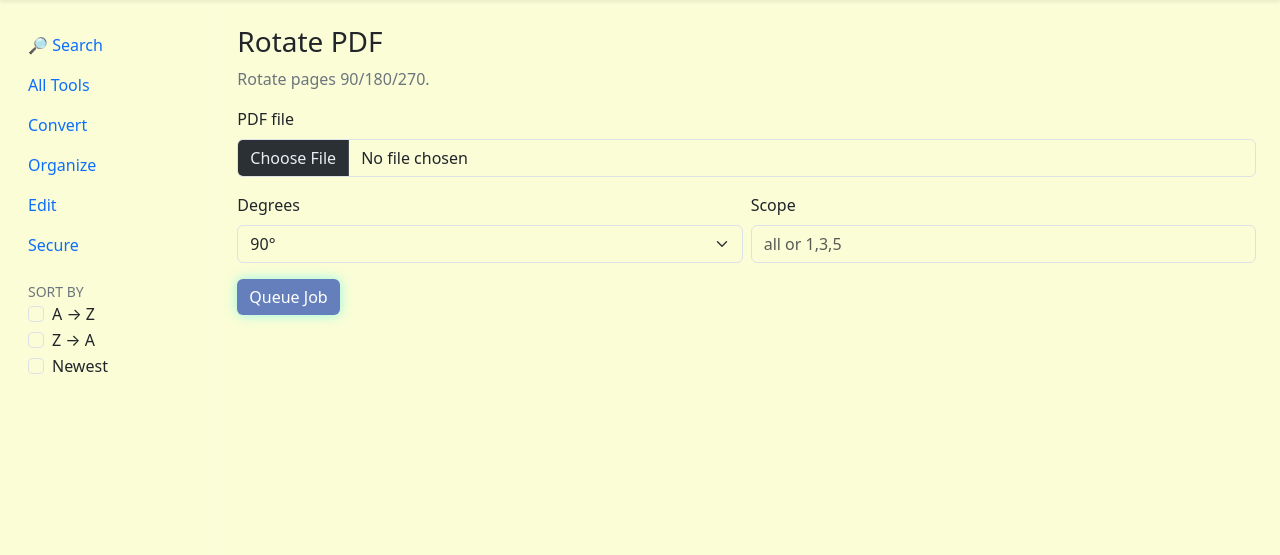
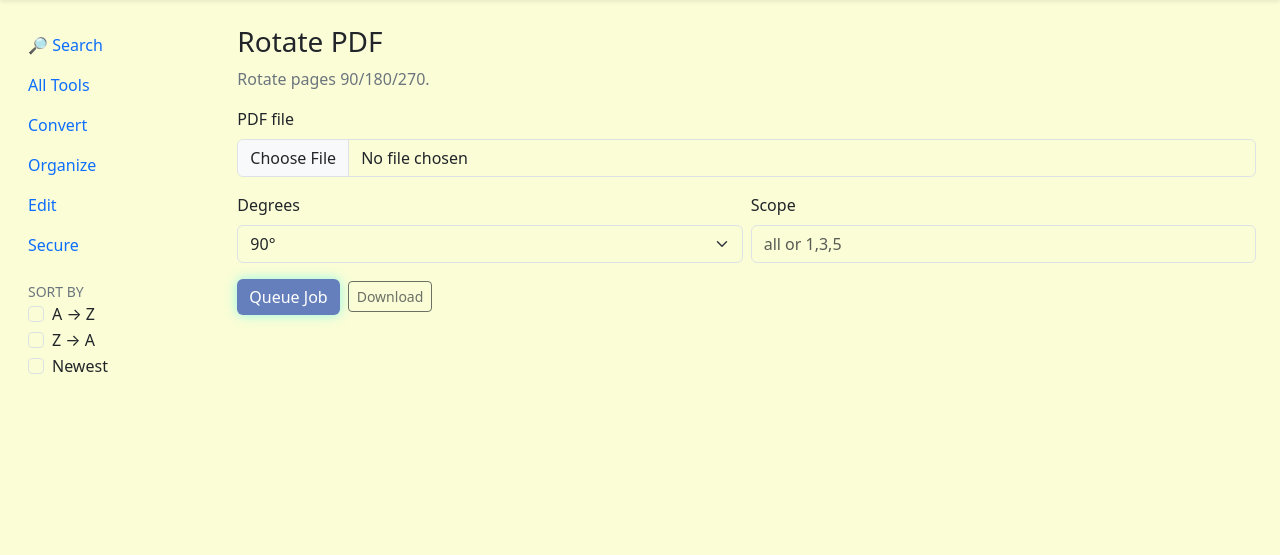
Before and after one commit to PravakarDas/Essential_Tools, a Flask app: page /tools/rotate in a window 1280 px wide. Shown: the part 47-602 px from the top of the page. Run offline with Flask 3, Linux system fonts and the light colour scheme.

Commit message:
rotate pdf tool added and fixed

```diff
--- a/essential_tools/templates/tools/rotate.html
+++ b/essential_tools/templates/tools/rotate.html
@@ -23,7 +23,10 @@
         <input class="form-control" id="opt-scope" placeholder="all or 1,3,5">
       </div>
     </div>
-    <button class="btn btn-neon" type="submit">Queue Job</button>
+    <div class="d-flex gap-2 align-items-center">
+      <button id="rotate-go" class="btn btn-neon" type="submit">Queue Job</button>
+      <a id="rotate-download-main" class="btn btn-sm btn-outline-neon disabled" role="button" aria-disabled="true">Download</a>
+    </div>
   </form>
 
   <div id="job-status" class="d-none">
@@ -44,6 +47,8 @@
   const statusText = document.getElementById('status-text');
   const statusProg = document.getElementById('status-progress');
   const results = document.getElementById('results');
+  const goBtn = document.getElementById('rotate-go');
+  const dlMain = document.getElementById('rotate-download-main');
 
   form.addEventListener('submit', async (e) => {
     e.preventDefault();
@@ -51,6 +56,11 @@
     const degrees = document.getElementById('opt-deg').value || 90;
     const scope = (document.getElementById('opt-scope').value || '').trim() || 'all';
     fd.set('options', JSON.stringify({ degrees, scope }));
+    // Reset main download button when starting a new job
+    dlMain.classList.add('disabled');
+    dlMain.setAttribute('aria-disabled', 'true');
+    dlMain.removeAttribute('href');
+    dlMain.removeAttribute('download');
     try {
       const res = await fetch('/api/jobs', { method: 'POST', body: fd });
       const data = await res.json();
@@ -67,16 +77,21 @@
     statusText.textContent = data.status;
     statusProg.style.width = `${data.progress || 0}%`;
     if (data.status === 'done') {
+      const files = (data.result_manifest && data.result_manifest.files) || [];
+      // Hide bottom results and prefer the top Download button
       results.innerHTML = '';
-      const files = (data.result_manifest && data.result_manifest.files) || [];
-      files.forEach(f => {
-        const li = document.createElement('li');
-        li.innerHTML = `<a class=\"btn btn-sm btn-outline-neon\" href=\"${f.url}\" target=\"_blank\" rel=\"noopener\" download>${f.filename}</a>`;
-        results.appendChild(li);
-      });
+      results.classList.add('d-none');
+      // Enable top Download for the first file (single output expected)
+      if (files.length >= 1 && files[0].url){
+        dlMain.href = files[0].url;
+        dlMain.download = 'Rotate.pdf';
+        dlMain.classList.remove('disabled');
+        dlMain.removeAttribute('aria-disabled');
+      }
       return;
     }
     if (data.status === 'error') {
+      results.classList.remove('d-none');
       results.innerHTML = `<li class=\"text-danger\">${data.error_message || 'Unknown error'}</li>`;
       return;
     }
```
